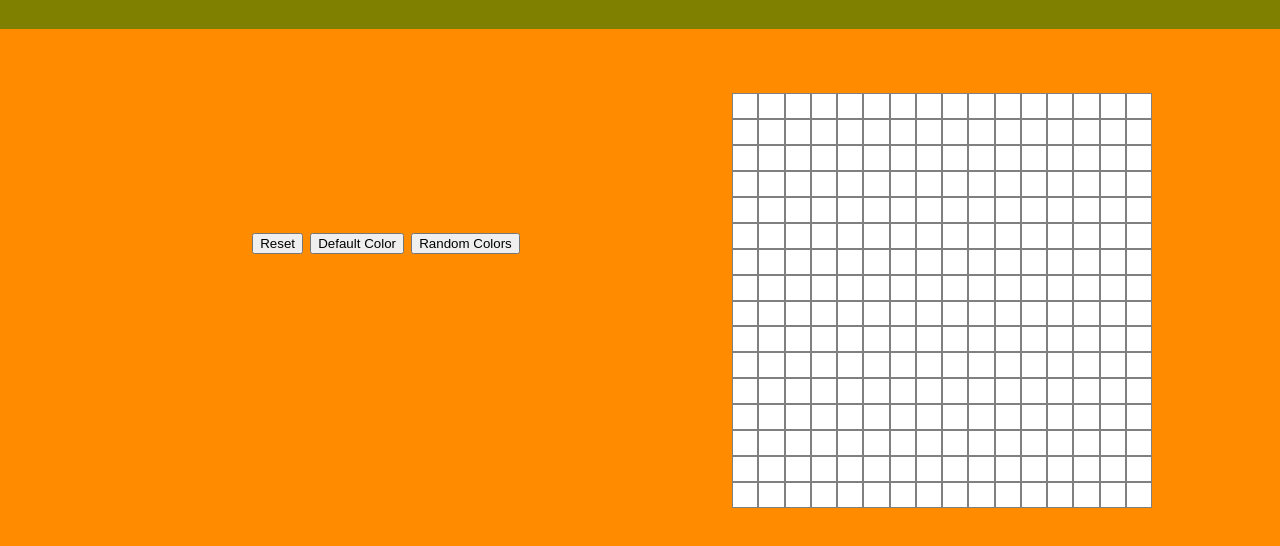
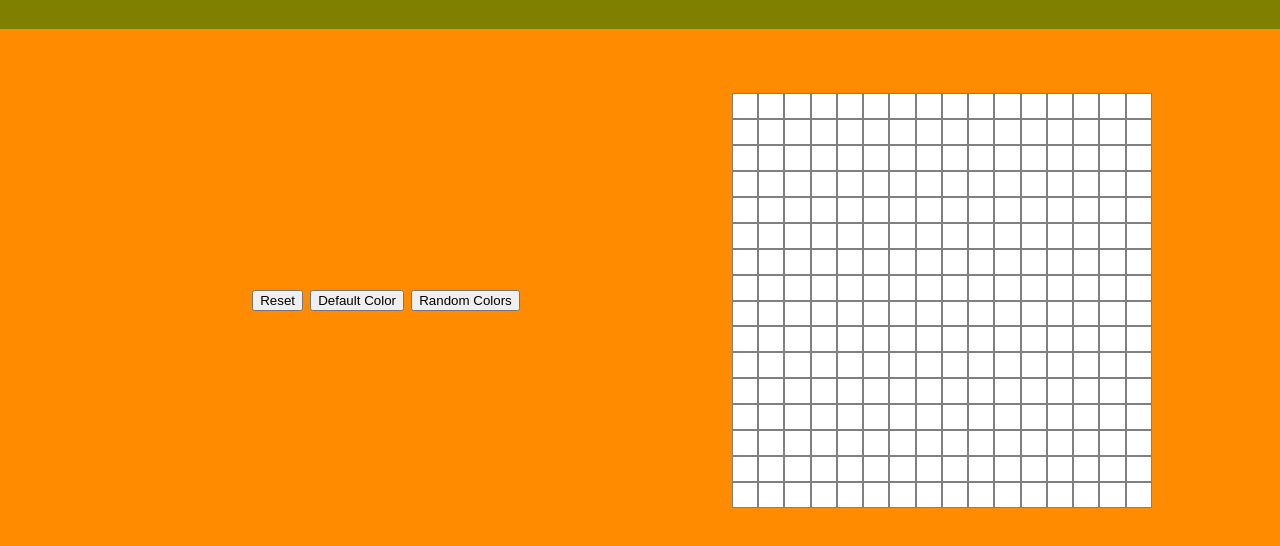
Before and after one commit to marc0s44/Etch-a-Sketch, a plain HTML site: page index.html in a window 1280 px wide. Shown: the part 72-618 px from the top of the page. Drawn offline with Linux system fonts and the light colour scheme.

Commit message:
Change #main display to flex and change order of options and #main in html, fix bugs

```diff
--- a/css/style.css
+++ b/css/style.css
@@ -4,7 +4,6 @@ body, #main {
 }
 .gridContainer {
     display: grid;
-    grid-template-columns: repeat(5,auto);
     float: right;
     margin-right: 10%;
     width: 420px;
@@ -15,25 +14,20 @@ body, #main {
     display: inline-block;
     vertical-align: top;
     border: 1px solid grey;
-    /* width: 1.5em;
-    height: 1.5em; */
 }
 
-.blueBackground {
-    background-color: blue;
-}
 li {
     display: inline-block;
     margin: 0.1em;
-    margin-top: 10%;
 }
 #main {
     margin-top: 5%;
-    display: inline-block;
+    display: flex;
     width: 100%;
 }
 .options {
 text-align: center;
+margin: auto;
 }
 #top p {
     font-size: 2em;
--- a/index.html
+++ b/index.html
@@ -12,8 +12,6 @@
         <p>Etch-a-Sketch</p>
     </div>
     <div id="main">
-        <div class="gridContainer">
-        </div>
         <div class="options">
             <ul>
                 <li><button id="reset">Reset</button></li>
@@ -21,6 +19,7 @@
                 <li><button id="randomColors">Random Colors</button></li>
             </ul>
         </div>
+        <div class="gridContainer"></div>
     </div>
 </body>
 </html>
```
Also changed, not shown: js/javascript.js (+0 -18 lines).
